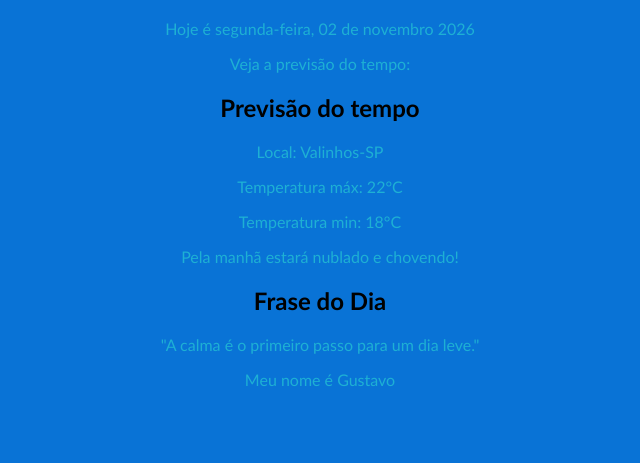
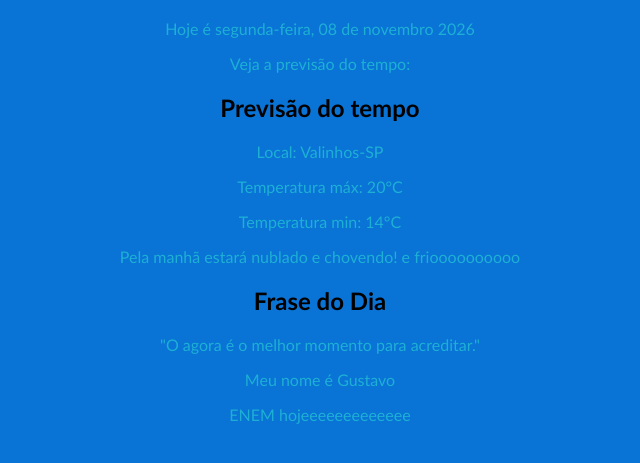
Before and after one commit to GustavoSotana/sauda-es, a plain HTML site: page index.html in a window 1280 px wide. Shown: the part 101-564 px from the top of the page, without its empty margins (320-960 px from the left). Drawn offline with Linux system fonts and the light colour scheme.

Commit message:
08 de novembro

```diff
--- a/index.html
+++ b/index.html
@@ -7,16 +7,17 @@
     </head>
     <body>
         <h1>Saudações</h1>
-        <p>Hoje é segunda-feira, 02 de novembro 2026</p>
+        <p>Hoje é segunda-feira, 08 de novembro 2026</p>
         <p>Veja a previsão do tempo:</p>
 
         <h2>Previsão do tempo</h2>
         <p>Local: Valinhos-SP</p>
-        <p>Temperatura máx: 22°C</p>
-        <p>Temperatura min: 18°C</p>
-        <p>Pela manhã estará nublado e chovendo!</p>
+        <p>Temperatura máx: 20°C</p>
+        <p>Temperatura min: 14°C</p>
+        <p>Pela manhã estará nublado e chovendo! e frioooooooooo</p>
 
         <h2>Frase do Dia</h2>
-        <p>"A calma é o primeiro passo para um dia leve."</p>
+        <p>"O agora é o melhor momento para acreditar."</p>
         <p>Meu nome é Gustavo</p>
+        <p>ENEM hojeeeeeeeeeeeee</p>
     </body>
```
